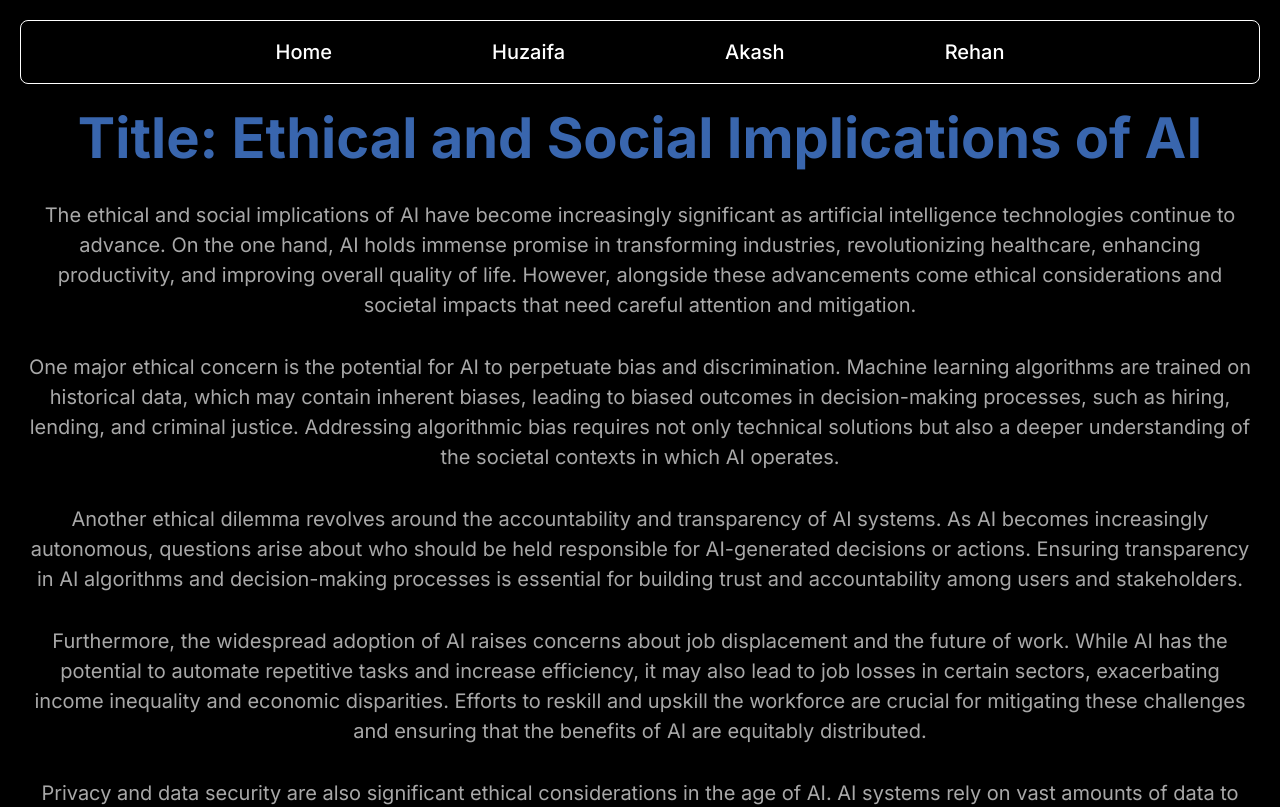
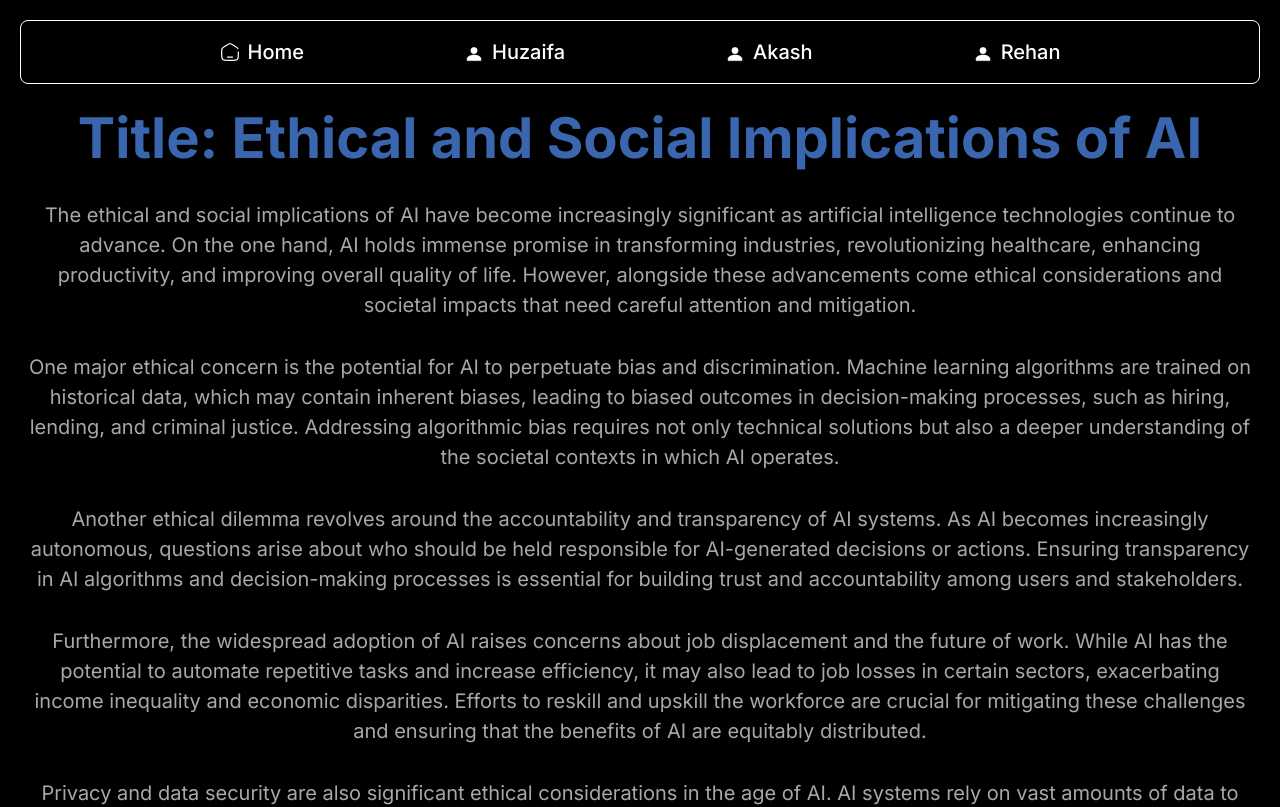
Before and after one commit to MuhammadRaffey/english-final-project, a Next.js app: page /annas in a window 1280 px wide. Shown: the top 807 px of the page. Built offline with nearby package versions, Linux system fonts and the light colour scheme.

Commit message:
added icons

```diff
--- a/src/app/annas/[name]/page.tsx
+++ b/src/app/annas/[name]/page.tsx
@@ -34,20 +34,61 @@ export default function Page({ params }: PageDetailType) {
     <div className="flex gap-3 flex-col p-5">
       <nav className="navig">
         <Link
-          className="duration-75 delay-75 text-white  hover:underline hover:text-[#35fb91]  shadow-glow"
-          href={"/annas"}
+          href="/annas"
+          className="duration-75 delay-75 text-white hover:underline hover:text-[#35fb91] shadow-glow flex items-center"
         >
+          <svg
+            height="512px"
+            viewBox="0 0 512 512"
+            xmlns="http://www.w3.org/2000/svg"
+            className="mr-2 h-6 w-6" // Adjust the margin and size as needed
+          >
+            <polygon
+              points="352,128.4 319.7,96 160,256 160,256 160,256 319.7,416 352,383.6 224.7,256"
+              fill="#ffffff"
+            ></polygon>
+          </svg>
           Back
         </Link>
         <Link
-          className="duration-75 delay-75 text-white  hover:underline hover:text-[#35fb91]  shadow-glow"
-          href={"/"}
+          href="/"
+          className="duration-75 delay-75 text-white hover:underline hover:text-[#35fb91] shadow-glow flex items-center"
         >
+          <svg
+            width="20px"
+            height="20px"
+            viewBox="0 0 24 24"
+            fill="none"
+            xmlns="http://www.w3.org/2000/svg"
+            stroke="#000000"
+            className="mr-2"
+          >
+            <g id="SVGRepo_bgCarrier" stroke-width="0"></g>
+            <g
+              id="SVGRepo_tracerCarrier"
+              stroke-linecap="round"
+              stroke-linejoin="round"
+            ></g>
+            <g id="SVGRepo_iconCarrier">
+              <path
+                d="M22 12.2039V13.725C22 17.6258 22 19.5763 20.8284 20.7881C19.6569 22 17.7712 22 14 22H10C6.22876 22 4.34315 22 3.17157 20.7881C2 19.5763 2 17.6258 2 13.725V12.2039C2 9.91549 2 8.77128 2.5192 7.82274C3.0384 6.87421 3.98695 6.28551 5.88403 5.10813L7.88403 3.86687C9.88939 2.62229 10.8921 2 12 2C13.1079 2 14.1106 2.62229 16.116 3.86687L18.116 5.10812C20.0131 6.28551 20.9616 6.87421 21.4808 7.82274"
+                stroke="#fcfcfc"
+                strokeWidth="1.5"
+                strokeLinecap="round"
+              ></path>
+              <path
+                d="M15 18H9"
+                stroke="#fcfcfc"
+                strokeWidth="1.5"
+                strokeLinecap="round"
+              ></path>
+            </g>
+          </svg>
           Home
         </Link>
       </nav>
       <h1 className="font-bold text-center">Title: {pageData.title}</h1>
-      {/* Mapping over paragraphs to render them */}
+      {}
       <div className="text-center">
         {paragraphs.map((paragraph, index) => (
           <p
--- a/src/app/annas/page.tsx
+++ b/src/app/annas/page.tsx
@@ -11,35 +11,95 @@ const page = () => {
     <div className="flex gap-3 flex-col p-5">
       <nav className="navig">
         <Link
-          className="duration-75 delay-75 text-white  hover:underline hover:text-[#35fb91]  shadow-glow"
-          href={"/"}
+          href="/"
+          className="duration-75 delay-75 text-white hover:underline hover:text-[#35fb91] shadow-glow flex items-center"
         >
+          <svg
+            width="20px"
+            height="20px"
+            viewBox="0 0 24 24"
+            fill="none"
+            xmlns="http://www.w3.org/2000/svg"
+            stroke="#000000"
+            className="mr-2" // Adjust the margin as needed
+          >
+            <g id="SVGRepo_bgCarrier" stroke-width="0"></g>
+            <g
+              id="SVGRepo_tracerCarrier"
+              stroke-linecap="round"
+              stroke-linejoin="round"
+            ></g>
+            <g id="SVGRepo_iconCarrier">
+              <path
+                d="M22 12.2039V13.725C22 17.6258 22 19.5763 20.8284 20.7881C19.6569 22 17.7712 22 14 22H10C6.22876 22 4.34315 22 3.17157 20.7881C2 19.5763 2 17.6258 2 13.725V12.2039C2 9.91549 2 8.77128 2.5192 7.82274C3.0384 6.87421 3.98695 6.28551 5.88403 5.10813L7.88403 3.86687C9.88939 2.62229 10.8921 2 12 2C13.1079 2 14.1106 2.62229 16.116 3.86687L18.116 5.10812C20.0131 6.28551 20.9616 6.87421 21.4808 7.82274"
+                stroke="#fcfcfc"
+                strokeWidth="1.5"
+                strokeLinecap="round"
+              ></path>
+              <path
+                d="M15 18H9"
+                stroke="#fcfcfc"
+                strokeWidth="1.5"
+                strokeLinecap="round"
+              ></path>
+            </g>
+          </svg>
           Home
         </Link>
         <Link
           className="duration-75 delay-75 text-white  hover:underline hover:text-[#35fb91]  shadow-glow"
           href={"annas/huzaifa"}
         >
-          {" "}
+          <svg
+            width="20px"
+            height="20px"
+            fill="#ffffff"
+            viewBox="0 0 32 32"
+            xmlns="http://www.w3.org/2000/svg"
+            stroke="#ffffff"
+            className="inline-block h-5 w-5 mr-2"
+          >
+            <path d="M16 15.503A5.041 5.041 0 1 0 16 5.42a5.041 5.041 0 0 0 0 10.083zm0 2.215c-6.703 0-11 3.699-11 5.5v3.363h22v-3.363c0-2.178-4.068-5.5-11-5.5z"></path>
+          </svg>
           Huzaifa
         </Link>
         <Link
           className="duration-75 delay-75 text-white  hover:underline hover:text-[#35fb91]  shadow-glow"
           href={"annas/akash"}
         >
-          {" "}
+          <svg
+            width="20px"
+            height="20px"
+            fill="#ffffff"
+            viewBox="0 0 32 32"
+            xmlns="http://www.w3.org/2000/svg"
+            stroke="#ffffff"
+            className="inline-block h-5 w-5 mr-2"
+          >
+            <path d="M16 15.503A5.041 5.041 0 1 0 16 5.42a5.041 5.041 0 0 0 0 10.083zm0 2.215c-6.703 0-11 3.699-11 5.5v3.363h22v-3.363c0-2.178-4.068-5.5-11-5.5z"></path>
+          </svg>
           Akash
         </Link>
         <Link
           className="duration-75 delay-75 text-white  hover:underline hover:text-[#35fb91]  shadow-glow"
           href={"annas/rehan"}
         >
-          {" "}
+          <svg
+            width="20px"
+            height="20px"
+            fill="#ffffff"
+            viewBox="0 0 32 32"
+            xmlns="http://www.w3.org/2000/svg"
+            stroke="#ffffff"
+            className="inline-block h-5 w-5 mr-2"
+          >
+            <path d="M16 15.503A5.041 5.041 0 1 0 16 5.42a5.041 5.041 0 0 0 0 10.083zm0 2.215c-6.703 0-11 3.699-11 5.5v3.363h22v-3.363c0-2.178-4.068-5.5-11-5.5z"></path>
+          </svg>
           Rehan
         </Link>
       </nav>
       <h1 className="font-bold text-center">Title: {pageData.title}</h1>
-      {/* Mapping over paragraphs to render them */}
+      {}
       <div className="text-center">
         {paragraphs.map((paragraph, index) => (
           <p
--- a/src/app/globals.css
+++ b/src/app/globals.css
@@ -65,3 +65,24 @@ p {
   @apply hover:shadow-md;
   @apply transition duration-500 ease-in-out;
 }
+
+.glow {
+  position: relative;
+}
+
+.glow::before {
+  content: "";
+  position: absolute;
+  top: 0;
+  left: 0;
+  width: 100%;
+  height: 100%;
+  border-radius: 8px;
+  box-shadow: 0 0 15px #35fb91;
+  opacity: 0;
+  transition: opacity 0.5s ease-in-out;
+}
+
+.glow.show::before {
+  opacity: 1;
+}
--- a/src/app/raffey/[name]/page.tsx
+++ b/src/app/raffey/[name]/page.tsx
@@ -34,15 +34,56 @@ export default function Page({ params }: PageDetailType) {
     <div className="flex gap-3 flex-col p-5">
       <nav className="navig">
         <Link
-          className="duration-75 delay-75 text-white  hover:underline hover:text-[#35fb91]  shadow-glow"
-          href={"/raffey"}
+          href="/raffey"
+          className="duration-75 delay-75 text-white hover:underline hover:text-[#35fb91] shadow-glow flex items-center"
         >
+          <svg
+            height="512px"
+            viewBox="0 0 512 512"
+            xmlns="http://www.w3.org/2000/svg"
+            className="mr-2 h-6 w-6" // Adjust the margin and size as needed
+          >
+            <polygon
+              points="352,128.4 319.7,96 160,256 160,256 160,256 319.7,416 352,383.6 224.7,256"
+              fill="#ffffff"
+            ></polygon>
+          </svg>
           Back
         </Link>
         <Link
-          className="duration-75 delay-75 text-white  hover:underline hover:text-[#35fb91]  shadow-glow"
-          href={"/"}
+          href="/"
+          className="duration-75 delay-75 text-white hover:underline hover:text-[#35fb91] shadow-glow flex items-center"
         >
+          <svg
+            width="20px"
+            height="20px"
+            viewBox="0 0 24 24"
+            fill="none"
+            xmlns="http://www.w3.org/2000/svg"
+            stroke="#000000"
+            className="mr-2"
+          >
+            <g id="SVGRepo_bgCarrier" stroke-width="0"></g>
+            <g
+              id="SVGRepo_tracerCarrier"
+              stroke-linecap="round"
+              stroke-linejoin="round"
+            ></g>
+            <g id="SVGRepo_iconCarrier">
+              <path
+                d="M22 12.2039V13.725C22 17.6258 22 19.5763 20.8284 20.7881C19.6569 22 17.7712 22 14 22H10C6.22876 22 4.34315 22 3.17157 20.7881C2 19.5763 2 17.6258 2 13.725V12.2039C2 9.91549 2 8.77128 2.5192 7.82274C3.0384 6.87421 3.98695 6.28551 5.88403 5.10813L7.88403 3.86687C9.88939 2.62229 10.8921 2 12 2C13.1079 2 14.1106 2.62229 16.116 3.86687L18.116 5.10812C20.0131 6.28551 20.9616 6.87421 21.4808 7.82274"
+                stroke="#fcfcfc"
+                strokeWidth="1.5"
+                strokeLinecap="round"
+              ></path>
+              <path
+                d="M15 18H9"
+                stroke="#fcfcfc"
+                strokeWidth="1.5"
+                strokeLinecap="round"
+              ></path>
+            </g>
+          </svg>
           Home
         </Link>
       </nav>
--- a/tailwind.config.ts
+++ b/tailwind.config.ts
@@ -60,6 +60,6 @@ const config: Config = {
       },
     },
   },
-  plugins: [],
+  plugins: [require("daisyui")],
 };
 export default config;
```
Also changed, not shown: package.json (+8 -5 lines), src/app/page.tsx (+29 -8 lines), src/app/raffey/page.tsx (+66 -6 lines), 1 other file (tests, documents, lock files or other folders).
